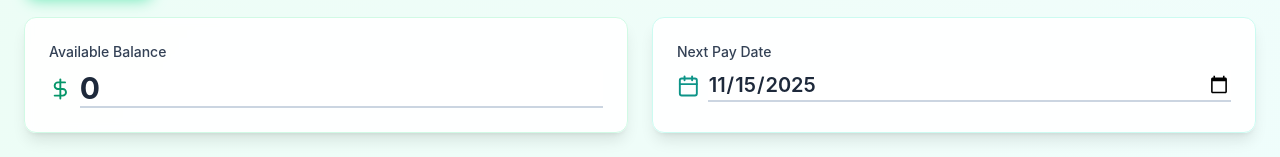
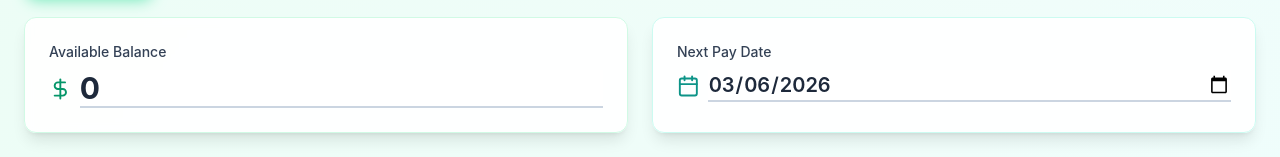
Before and after one commit to SlopesSierra/budgets, a React (Create React App) app: page / in a window 1280 px wide. Shown: the part 269-426 px from the top of the page. Built offline with nearby package versions, Linux system fonts and the light colour scheme.

Commit message:
Made the change to calculate the pay date by an anchor date and a biweekly schedule.

```diff
--- a/src/App.js
+++ b/src/App.js
@@ -8,9 +8,27 @@
     return saved !== null ? Number(saved) : 0;
   });
 
+  const getNextBiWeeklyPayDate = (referenceDateStr) => {
+    const today = new Date();
+    const ref = new Date(referenceDateStr);
+
+    const normalize = (d) => new Date(d.getFullYear(), d.getMonth(), d.getDate());
+    const todayNorm = normalize(today);
+    const refNorm = normalize(ref);
+
+    const msPerDay = 24 * 60 * 60 * 1000;
+    const msPerBiWeek = 14 * msPerDay;
+
+    const diff = todayNorm - refNorm;
+    const cycle = diff <= 0 ? 0 : Math.ceil(diff / msPerBiWeek);
+    const next = new Date(refNorm.getTime() + cycle * msPerBiWeek);
+
+    return next.toISOString().split('T')[0];
+  };
+
   const [nextPayDate, setNextPayDate] = useState(() => {
     const saved = localStorage.getItem('nextPayDate');
-    return saved || '2025-11-15';
+    return saved || getNextBiWeeklyPayDate('2026-03-06');
   });
 
   const [darkMode, setDarkMode] = useState(() => {
```
